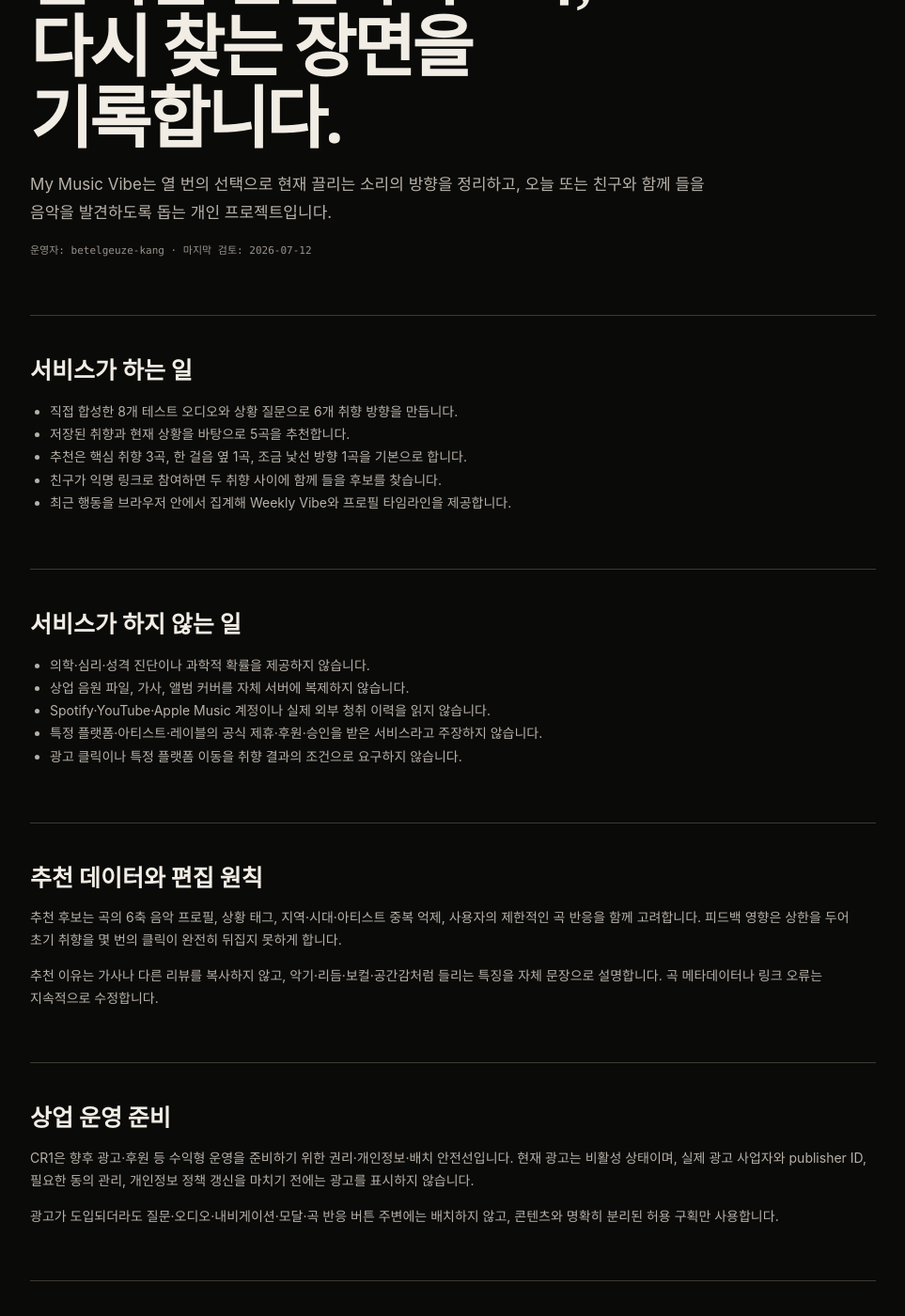
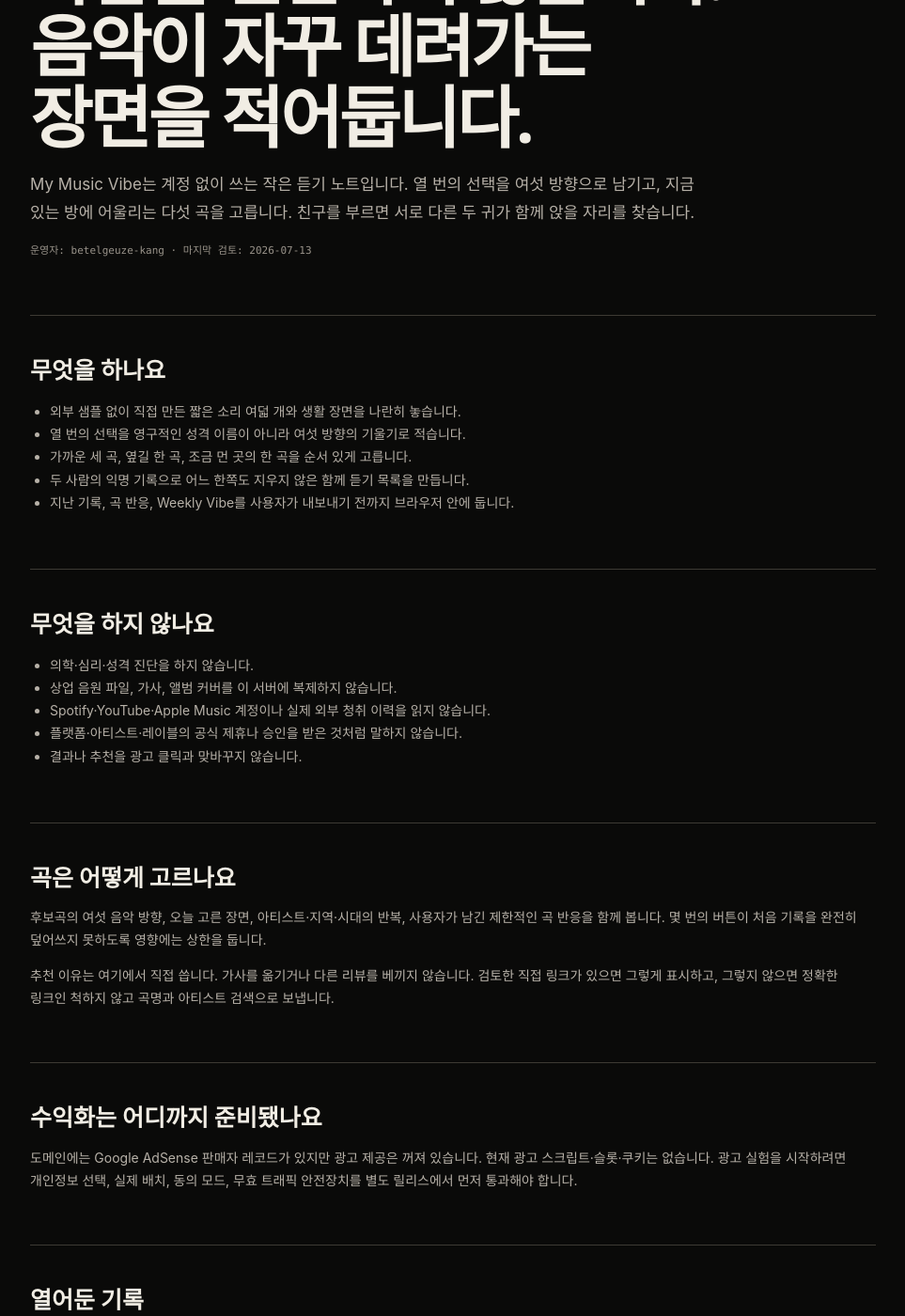
Before and after one commit to betelgeuze-kang/music-vibe-test, a Jekyll site: the page about/index.html, which Jekyll copies as it is, in a window 1280 px wide and 1400 px high, scrolled down 261 px. Shown: the whole window at 94% size, without its empty margins (158-1121 px from the left). Built offline with Jekyll 4.4.1, drawn with Linux system fonts in a browser that asks for light colours; some of the changed text lies outside the part shown.

Commit message:
copy: rewrite the Korean service principles in a clear human voice

```diff
--- a/about/index.html
+++ b/about/index.html
@@ -1,74 +1,28 @@
 <!doctype html>
 <html lang="ko">
 <head>
-  <meta charset="utf-8">
-  <meta name="viewport" content="width=device-width, initial-scale=1">
-  <title>서비스 소개·추천 원칙 | My Music Vibe</title>
-  <meta name="description" content="My Music Vibe의 운영 목적, 취향 모델, 추천 원칙, 비제휴 고지와 문의 방법을 설명합니다.">
-  <link rel="canonical" href="https://my-music-vibe.com/about/">
-  <link rel="stylesheet" href="/legal.css?commercial=cr1">
+  <meta charset="utf-8"><meta name="viewport" content="width=device-width, initial-scale=1">
+  <title>이 음악 노트에 대하여 | My Music Vibe</title>
+  <meta name="description" content="열 번의 작은 선택을 여섯 방향과 오늘의 다섯 곡으로 옮기는 My Music Vibe의 운영·추천 원칙입니다.">
+  <link rel="canonical" href="https://my-music-vibe.com/about/"><link rel="alternate" hreflang="ko" href="https://my-music-vibe.com/about/"><link rel="alternate" hreflang="en" href="https://my-music-vibe.com/en/about/"><link rel="alternate" hreflang="x-default" href="https://my-music-vibe.com/en/about/"><link rel="stylesheet" href="/legal.css?v3=nv1">
 </head>
-<body data-page-type="about" data-commercial-readiness-release="cr1">
-  <header class="legal-header">
-    <div class="legal-shell legal-header__inner">
-      <a class="legal-brand" href="/">MY MUSIC VIBE</a>
-      <nav class="legal-nav" aria-label="운영 정보">
-        <a aria-current="page" href="/about/">서비스 소개</a>
-        <a href="/privacy/">개인정보·쿠키</a>
-        <a href="/audio-credits/">오디오 권리</a>
-      </nav>
-    </div>
-  </header>
-  <main class="legal-shell legal-main">
-    <span class="legal-kicker">ABOUT / CR1</span>
-    <h1>음악을 진단하기보다,<br>다시 찾는 장면을 기록합니다.</h1>
-    <p class="legal-lead">My Music Vibe는 열 번의 선택으로 현재 끌리는 소리의 방향을 정리하고, 오늘 또는 친구와 함께 들을 음악을 발견하도록 돕는 개인 프로젝트입니다.</p>
-    <p class="legal-updated">운영자: betelgeuze-kang · 마지막 검토: 2026-07-12</p>
+<body data-page-type="about" data-language="ko" data-narrative-release="nv1">
+<header class="legal-header"><div class="legal-shell legal-header__inner"><a class="legal-brand" href="/?lang=kr#/home">MY MUSIC VIBE</a><nav class="legal-nav" aria-label="운영 정보"><a aria-current="page" href="/about/">서비스 소개</a><a href="/privacy/">개인정보</a><a href="/audio-credits/">오디오 권리</a><a href="/en/about/">EN</a></nav></div></header>
+<main class="legal-shell legal-main">
+  <span class="legal-kicker">이 음악 노트에 대하여</span>
+  <h1>사람을 진단하지 않습니다.<br>음악이 자꾸 데려가는 장면을 적어둡니다.</h1>
+  <p class="legal-lead">My Music Vibe는 계정 없이 쓰는 작은 듣기 노트입니다. 열 번의 선택을 여섯 방향으로 남기고, 지금 있는 방에 어울리는 다섯 곡을 고릅니다. 친구를 부르면 서로 다른 두 귀가 함께 앉을 자리를 찾습니다.</p>
+  <p class="legal-updated">운영자: betelgeuze-kang · 마지막 검토: 2026-07-13</p>
 
-    <section class="legal-section">
-      <h2>서비스가 하는 일</h2>
-      <ul>
-        <li>직접 합성한 8개 테스트 오디오와 상황 질문으로 6개 취향 방향을 만듭니다.</li>
-        <li>저장된 취향과 현재 상황을 바탕으로 5곡을 추천합니다.</li>
-        <li>추천은 핵심 취향 3곡, 한 걸음 옆 1곡, 조금 낯선 방향 1곡을 기본으로 합니다.</li>
-        <li>친구가 익명 링크로 참여하면 두 취향 사이에 함께 들을 후보를 찾습니다.</li>
-        <li>최근 행동을 브라우저 안에서 집계해 Weekly Vibe와 프로필 타임라인을 제공합니다.</li>
-      </ul>
-    </section>
+  <section class="legal-section"><h2>무엇을 하나요</h2><ul><li>외부 샘플 없이 직접 만든 짧은 소리 여덟 개와 생활 장면을 나란히 놓습니다.</li><li>열 번의 선택을 영구적인 성격 이름이 아니라 여섯 방향의 기울기로 적습니다.</li><li>가까운 세 곡, 옆길 한 곡, 조금 먼 곳의 한 곡을 순서 있게 고릅니다.</li><li>두 사람의 익명 기록으로 어느 한쪽도 지우지 않은 함께 듣기 목록을 만듭니다.</li><li>지난 기록, 곡 반응, Weekly Vibe를 사용자가 내보내기 전까지 브라우저 안에 둡니다.</li></ul></section>
 
-    <section class="legal-section">
-      <h2>서비스가 하지 않는 일</h2>
-      <ul>
-        <li>의학·심리·성격 진단이나 과학적 확률을 제공하지 않습니다.</li>
-        <li>상업 음원 파일, 가사, 앨범 커버를 자체 서버에 복제하지 않습니다.</li>
-        <li>Spotify·YouTube·Apple Music 계정이나 실제 외부 청취 이력을 읽지 않습니다.</li>
-        <li>특정 플랫폼·아티스트·레이블의 공식 제휴·후원·승인을 받은 서비스라고 주장하지 않습니다.</li>
-        <li>광고 클릭이나 특정 플랫폼 이동을 취향 결과의 조건으로 요구하지 않습니다.</li>
-      </ul>
-    </section>
+  <section class="legal-section"><h2>무엇을 하지 않나요</h2><ul><li>의학·심리·성격 진단을 하지 않습니다.</li><li>상업 음원 파일, 가사, 앨범 커버를 이 서버에 복제하지 않습니다.</li><li>Spotify·YouTube·Apple Music 계정이나 실제 외부 청취 이력을 읽지 않습니다.</li><li>플랫폼·아티스트·레이블의 공식 제휴나 승인을 받은 것처럼 말하지 않습니다.</li><li>결과나 추천을 광고 클릭과 맞바꾸지 않습니다.</li></ul></section>
 
-    <section class="legal-section">
-      <h2>추천 데이터와 편집 원칙</h2>
-      <p>추천 후보는 곡의 6축 음악 프로필, 상황 태그, 지역·시대·아티스트 중복 억제, 사용자의 제한적인 곡 반응을 함께 고려합니다. 피드백 영향은 상한을 두어 초기 취향을 몇 번의 클릭이 완전히 뒤집지 못하게 합니다.</p>
-      <p>추천 이유는 가사나 다른 리뷰를 복사하지 않고, 악기·리듬·보컬·공간감처럼 들리는 특징을 자체 문장으로 설명합니다. 곡 메타데이터나 링크 오류는 지속적으로 수정합니다.</p>
-    </section>
+  <section class="legal-section"><h2>곡은 어떻게 고르나요</h2><p>후보곡의 여섯 음악 방향, 오늘 고른 장면, 아티스트·지역·시대의 반복, 사용자가 남긴 제한적인 곡 반응을 함께 봅니다. 몇 번의 버튼이 처음 기록을 완전히 덮어쓰지 못하도록 영향에는 상한을 둡니다.</p><p>추천 이유는 여기에서 직접 씁니다. 가사를 옮기거나 다른 리뷰를 베끼지 않습니다. 검토한 직접 링크가 있으면 그렇게 표시하고, 그렇지 않으면 정확한 링크인 척하지 않고 곡명과 아티스트 검색으로 보냅니다.</p></section>
 
-    <section class="legal-section">
-      <h2>상업 운영 준비</h2>
-      <p>CR1은 향후 광고·후원 등 수익형 운영을 준비하기 위한 권리·개인정보·배치 안전선입니다. 현재 광고는 비활성 상태이며, 실제 광고 사업자와 publisher ID, 필요한 동의 관리, 개인정보 정책 갱신을 마치기 전에는 광고를 표시하지 않습니다.</p>
-      <p>광고가 도입되더라도 질문·오디오·내비게이션·모달·곡 반응 버튼 주변에는 배치하지 않고, 콘텐츠와 명확히 분리된 허용 구획만 사용합니다.</p>
-    </section>
+  <section class="legal-section"><h2>수익화는 어디까지 준비됐나요</h2><p>도메인에는 Google AdSense 판매자 레코드가 있지만 광고 제공은 꺼져 있습니다. 현재 광고 스크립트·슬롯·쿠키는 없습니다. 광고 실험을 시작하려면 개인정보 선택, 실제 배치, 동의 모드, 무효 트래픽 안전장치를 별도 릴리스에서 먼저 통과해야 합니다.</p></section>
 
-    <section class="legal-section">
-      <h2>운영 투명성</h2>
-      <div class="legal-grid">
-        <article class="legal-card"><h3>소스 코드</h3><p><a href="https://github.com/betelgeuze-kang/music-vibe-test" target="_blank" rel="noopener">GitHub 저장소</a>에서 주요 로직과 변경 이력을 확인할 수 있습니다.</p></article>
-        <article class="legal-card"><h3>오디오 권리</h3><p><a href="/audio-credits/">오디오 권리 페이지</a>와 공개 JSON manifest에서 현재 활성 미리듣기의 출처와 라이선스를 확인할 수 있습니다.</p></article>
-        <article class="legal-card"><h3>개인정보</h3><p><a href="/privacy/">개인정보·쿠키 정책</a>에서 로컬 저장, 선택적 분석, 향후 광고 도입 원칙을 설명합니다.</p></article>
-        <article class="legal-card"><h3>문의·정정</h3><p><a href="https://github.com/betelgeuze-kang/music-vibe-test/issues/new" target="_blank" rel="noopener">GitHub 이슈</a>로 권리·링크·개인정보 정정 요청을 접수합니다.</p></article>
-      </div>
-    </section>
-  </main>
-  <footer class="legal-footer"><div class="legal-shell">© 2026 My Music Vibe · <a href="/">서비스로 돌아가기</a></div></footer>
-</body>
-</html>
+  <section class="legal-section"><h2>열어둔 기록</h2><div class="legal-grid"><article class="legal-card"><h3>소스 코드</h3><p><a href="https://github.com/betelgeuze-kang/music-vibe-test" target="_blank" rel="noopener">GitHub 저장소</a></p></article><article class="legal-card"><h3>오디오</h3><p><a href="/audio-credits/">테스트 소리의 제작 방식과 권리</a></p></article><article class="legal-card"><h3>개인정보</h3><p><a href="/privacy/">브라우저 저장과 익명 분석 선택</a></p></article><article class="legal-card"><h3>정정 요청</h3><p><a href="https://github.com/betelgeuze-kang/music-vibe-test/issues/new" target="_blank" rel="noopener">권리·링크·문구 문제 알리기</a></p></article></div></section>
+</main>
+<footer class="legal-footer"><div class="legal-shell">© 2026 My Music Vibe · <a href="/?lang=kr#/home">첫 장으로 돌아가기</a></div></footer>
+</body></html>
```
